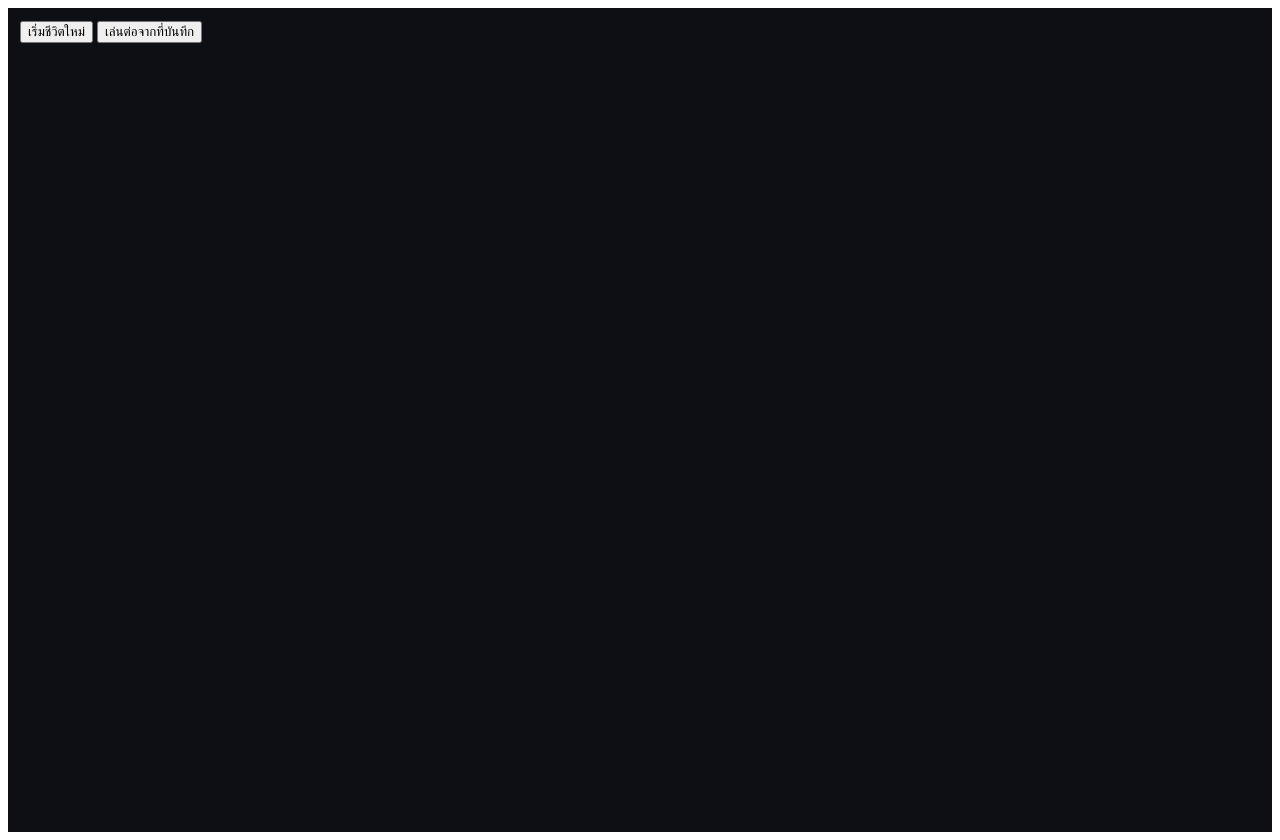
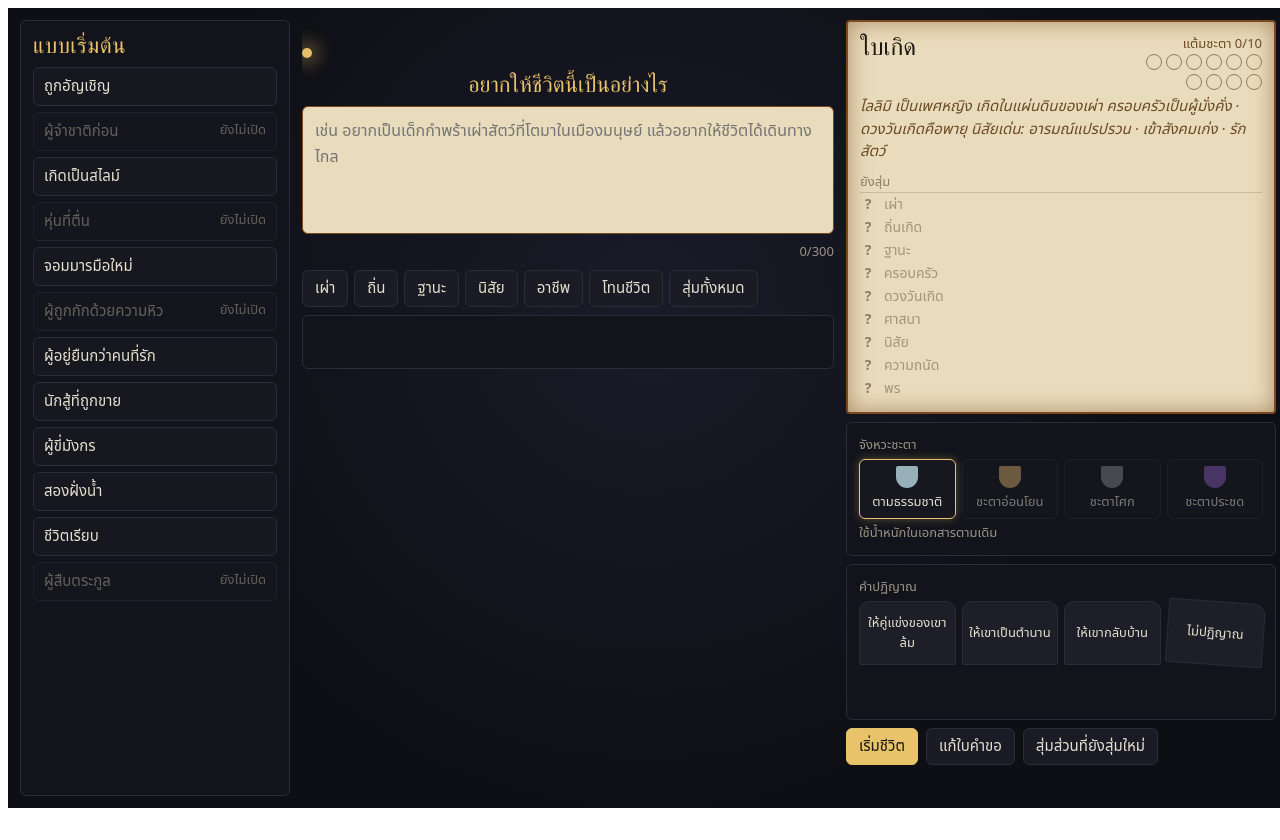
Before and after one commit to aiyaruch1320/overseer, a Preact app: page / in a window 1280 px wide. After the commit the page ends 816 px from the top, so only its background shows below. Built offline with nearby package versions, Linux system fonts and the light colour scheme.

Commit message:
M5: the game page shows the start screen and the end screens

```diff
--- a/src/ui/App.tsx
+++ b/src/ui/App.tsx
@@ -1,6 +1,8 @@
-// The game page: one screen per phase of the store. The screens of code-plan §8.2 fill these places in M5; until then each place
-// shows the plain text of the tools so a life can be played from birth to death on the page.
+// The game page: one screen per phase of the store (code-plan §8.2). The god screens, the map and the scene player join the watch
+// screen when they merge (M5).
 import { store } from '../app/store';
+import { EndScreen } from './end';
+import { StartScreen } from './start';
 import { WatchScreen } from './watch';
 import { color, font, size } from './tokens';
 
@@ -10,16 +12,8 @@ export function App() {
   void store.rev.value;
   const phase = store.phase.value;
   if (phase === 'loading') return <div style={page}>กำลังโหลดข้อมูลของโลก…</div>;
-  if (phase === 'start') return <Start />;
-  // the god screens are wired here when they merge (M5): the watch screen asks for them with `onOpenGod`
+  if (phase === 'start') return <StartScreen />;
+  if (phase === 'death') return <EndScreen />;
+  // the watch screen asks for a god screen with `onOpenGod` (wired when the god screens merge)
   return <WatchScreen onOpenGod={() => undefined} />;
 }
-
-function Start() {
-  return (
-    <div style={page}>
-      <button onClick={() => store.newLife({ seed: Math.floor(Math.random() * 1e6) })}>เริ่มชีวิตใหม่</button>{' '}
-      <button onClick={() => store.loadLocal()}>เล่นต่อจากที่บันทึก</button>
-    </div>
-  );
-}
```
